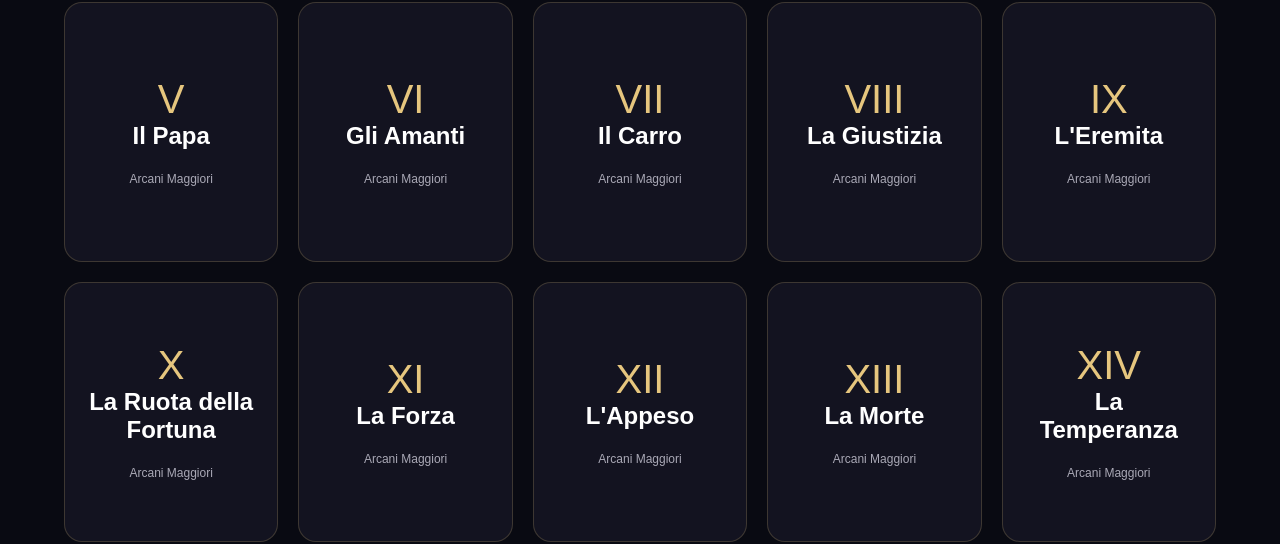
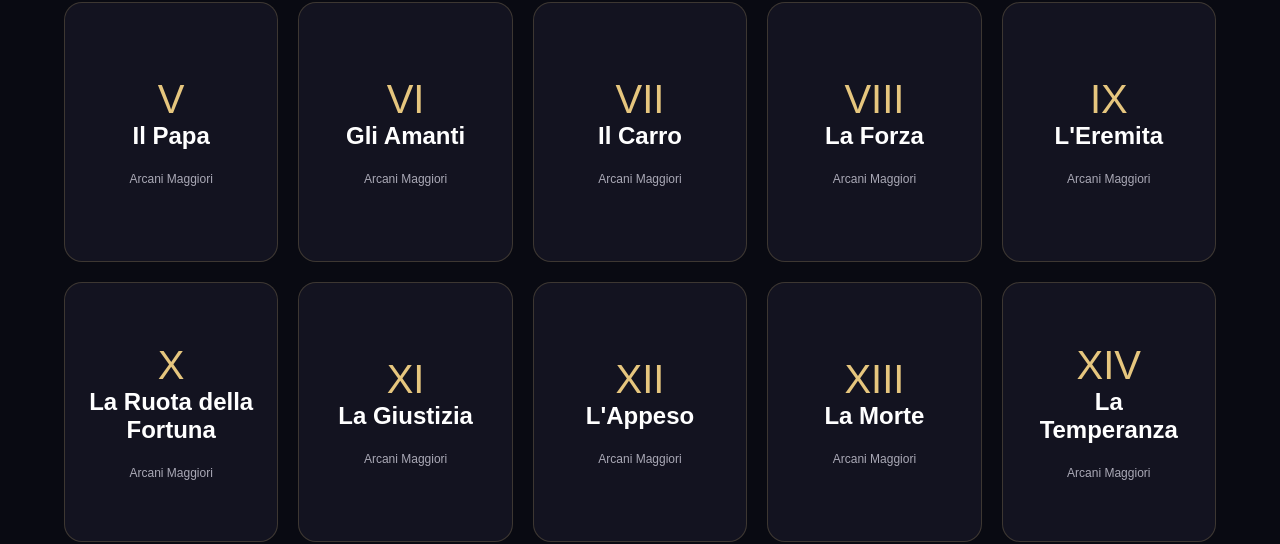
Before and after one commit to giuliamari04/matrix-chart2.1, a React (Vite) app: page /tarocchi in a window 1280 px wide. Shown: the part 661-1205 px from the top of the page. Built offline with nearby package versions, Linux system fonts and the light colour scheme.

Commit message:
important fix

```diff
--- a/src/data/tarotCards.js
+++ b/src/data/tarotCards.js
@@ -80,11 +80,12 @@ export const tarotCards = [
     {
         id: 8,
         number: "VIII",
-        name: "La Giustizia",
+        name: "La Forza",
         category: "Arcani Maggiori",
-        keywords:
-            "Equilibrio, verità e responsabilità.",
-        description: "La Giustizia simboleggia l'equilibrio, la verità e la responsabilità. Rappresenta il giusto e l'equità."
+         keywords:
+            "Forza interiore, coraggio e vitalità.",
+        description: "La Forza rappresenta la forza interiore, il coraggio e la vitalità. Simboleggia la determinazione e il controllo di sé."
+
     },
 
     {
@@ -110,11 +111,11 @@ export const tarotCards = [
     {
         id: 11,
         number: "XI",
-        name: "La Forza",
+        name: "La Giustizia",
         category: "Arcani Maggiori",
-        keywords:
-            "Forza interiore, coraggio e vitalità.",
-        description: "La Forza rappresenta la forza interiore, il coraggio e la vitalità. Simboleggia la determinazione e il controllo di sé."
+       keywords:
+            "Equilibrio, verità e responsabilità.",
+        description: "La Giustizia simboleggia l'equilibrio, la verità e la responsabilità. Rappresenta il giusto e l'equità."
     },
 
     {
```
